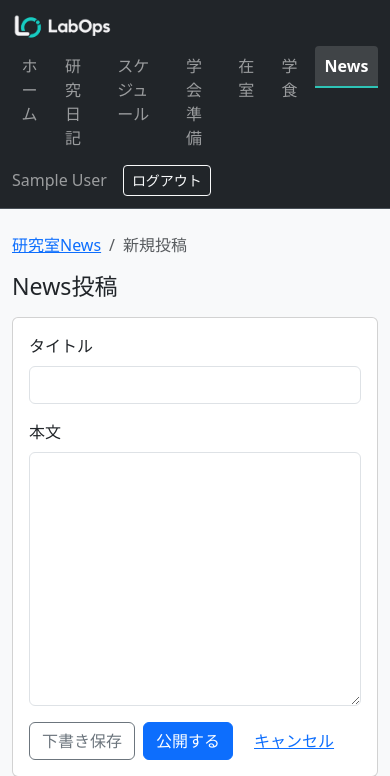
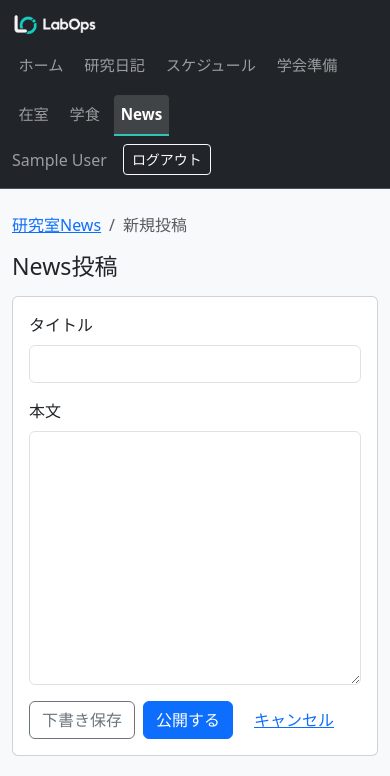
Before and after one commit to tomo1405/LabOps, a Django app: page /news/new in a window 390 px wide. Shown: the top 776 px of the page. Run offline with Django 5.2, Linux system fonts and the light colour scheme; the visitor is signed in with stand-in values (Sample User, id 1); some libraries are stand-ins or nearby versions.

Commit message:
fix(研究日記): 長い本文が狭い画面で枠からはみ出す問題を修正
一覧で長い本文の行が横に伸び、画面幅375pxで文書全体の幅が14135pxまで広がっていた。

原因は flex の子要素の既定値 min-width:auto。中身の最小幅が優先されるため、
text-truncate が効かずに行が内容の幅まで広がっていた。
本文欄に min-width:0 を指定し、省略表示が働くようにした。
タグやバッジが増えたときに行が伸びないよう、見出し行も折り返すようにしている。

あわせて、幅320pxでナビゲーションが3px分はみ出していたのも修正した
（狭い画面ではメニューを折り返し、余白とロゴを詰める）。

修正後、/diary/・/diary/<id>・/・/news/ のいずれも幅320pxで
文書幅が画面幅と一致し、はみ出す要素が0であることを確認した。

テスト（工程5）: 一覧行の省略表示が外れないことを確かめる回帰テストを追加し、全体で246件。

Co-Authored-By: Claude Opus 5 <noreply@anthropic.com>

```diff
--- a/static/css/app.css
+++ b/static/css/app.css
@@ -319,3 +319,29 @@
   align-items: center;
   flex-wrap: wrap;
 }
+
+/* 一覧行：本文が長くても行が横に伸びないようにする。
+   flex の子は既定で min-width:auto のため、text-truncate が効かずに枠を突き破る。 */
+.diary-row-main {
+  min-width: 0;
+}
+
+/* 幅の狭い画面では、ナビゲーションを折り返して横はみ出しを防ぐ */
+@media (max-width: 575.98px) {
+  .navbar > .container {
+    flex-wrap: wrap;
+    row-gap: 0.25rem;
+  }
+  .navbar-nav.flex-row {
+    flex-wrap: wrap;
+    row-gap: 0.25rem;
+  }
+  .navbar .nav-link {
+    padding-left: 0.4rem;
+    padding-right: 0.4rem;
+    font-size: 0.95rem;
+  }
+  .brand-logo {
+    height: 24px;
+  }
+}
--- a/templates/research/diary_list.html
+++ b/templates/research/diary_list.html
@@ -43,8 +43,9 @@
   {% for entry in entries %}
     <a class="list-group-item list-group-item-action diary-row" href="{% url 'research:diary_detail' entry.pk %}">
       <div class="d-flex justify-content-between align-items-start gap-3">
-        <div class="flex-grow-1">
-          <div class="d-flex align-items-center gap-2 mb-1">
+        {# min-width を潰さないと、長い本文で行が横に伸びて枠からはみ出す #}
+        <div class="flex-grow-1 diary-row-main">
+          <div class="d-flex align-items-center gap-2 mb-1 flex-wrap">
             <strong class="diary-row-title">{{ entry.date }}</strong>
             {% if scope == 'lab' or entry.user_id != user.pk %}
               <span class="text-secondary small">{{ entry.user.name }}</span>
```
Also changed, not shown: docs/04_実装/機能仕様書_研究室統合プラットフォーム.md (+3 -1 lines), research/tests/test_views.py (+10 -0 lines), docs/README.md.
